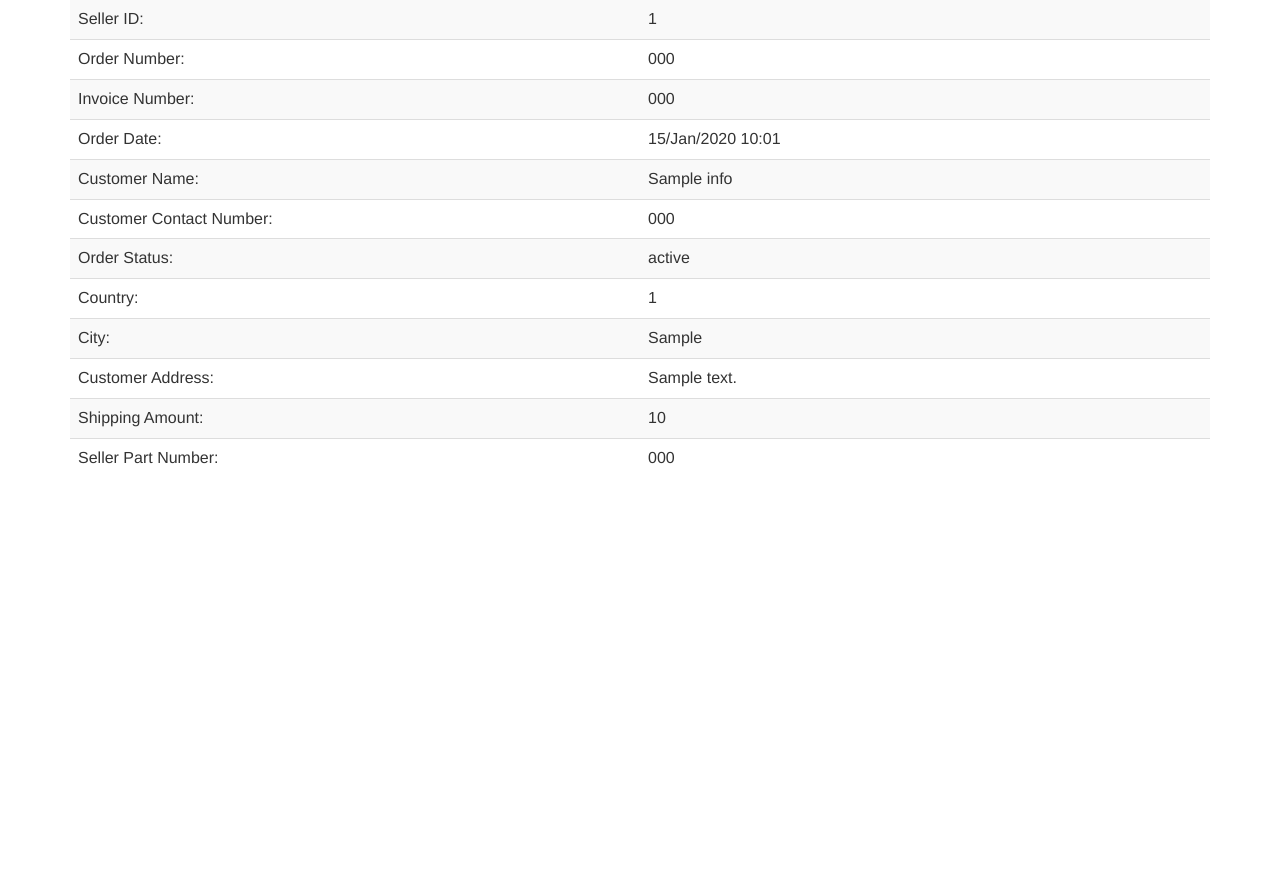
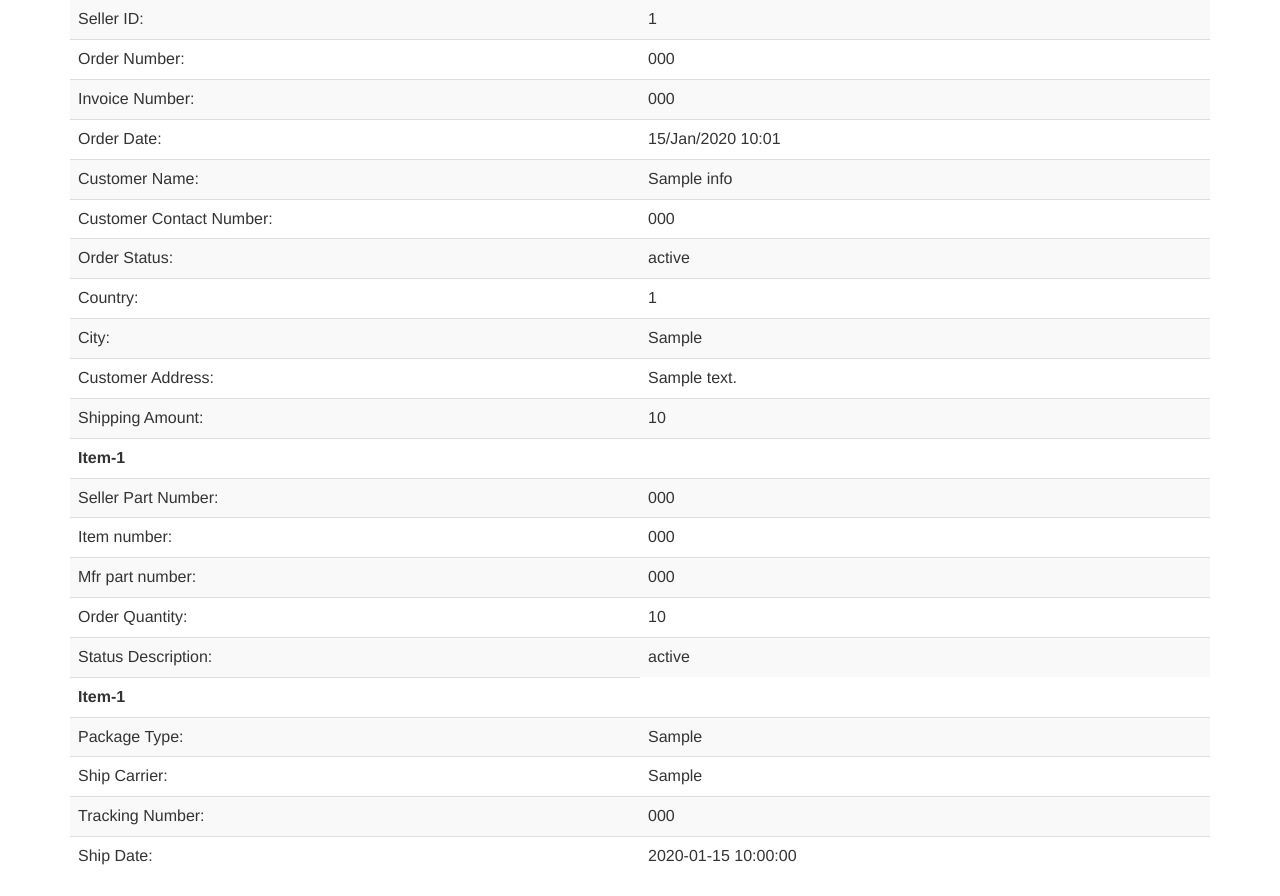
Before and after one commit to muhammadaamir/jetapi, a CodeIgniter app: page /database/index.php/neweggorder/oderDetail/000 in a window 1280 px wide. Shown: the part 283-1179 px from the top of the page. Before the commit the page ends 800 px from the top, so only its background shows below. Run offline with CodeIgniter, Linux system fonts and the light colour scheme; tables that the repository leaves empty or names only in its code hold one stand-in row (values such as "Sample post"); some libraries are stand-ins or nearby versions.

Commit message:
show item detail

```diff
--- a/application/controllers/NewEggOrder.php
+++ b/application/controllers/NewEggOrder.php
@@ -37,7 +37,11 @@ class NewEggOrder extends CI_Controller {
     public function oderDetail($orderId) {
 //        $orderId="101062460";
         $data["results"] = $this->NewEggOrderModel->get_order_detail($orderId);
+        $data['result2'] = $this->NewEggOrderModel->getPackageInfo($orderId);
+//        echo ' <pre>';
 //        print_r($data);
+//        die();
+
         $this->load->view("new_egg_order_detail", $data);
     }
 
--- a/application/models/NewEggOrderModel.php
+++ b/application/models/NewEggOrderModel.php
@@ -10,13 +10,28 @@ class NewEggOrderModel extends CI_Model {
         $this->db->select('*');
         $this->db->from('neweggorders');
         $this->db->join('newegg_item_info', 'neweggorders.order_number = newegg_item_info.order_number');
+        //$this->db->join('newegg_pkg_info', 'neweggorders.order_number = newegg_pkg_info.order_number');
         $this->db->where('neweggorders.order_number', $orderId);
         $query = $this->db->get();
+        //echo $this->db->last_query(); die;
         if ($query->num_rows() > 0) {
             return $query->result();
         }
         return false;
     }
+
+    public function getPackageInfo($orderId){
+        $this->db->select('*');
+        $this->db->from('neweggorders');
+        $this->db->join('newegg_pkg_info', 'neweggorders.order_number = newegg_pkg_info.order_number');
+        $this->db->where('neweggorders.order_number', $orderId);
+        $query = $this->db->get();
+        //echo $this->db->last_query(); die;
+        if ($query->num_rows() > 0) {
+            return $query->result();
+        }
+        return false;
+        }
 
     public function record_count() {
         return $this->db->count_all("neweggorders");
@@ -148,29 +163,14 @@ class NewEggOrderModel extends CI_Model {
             }
         }
         else{
-            for($i=0;$i<count($toShip_details);$i++){
-                $request_fields[$i]=array(
-                    "first_name"    =>$toShip_details[$i]->ship_to_first_name,
-                    "last_name"     =>$toShip_details[$i]->ship_to_last_name,
-                    "contact_number"=>$toShip_details[$i]->customer_phone_number,
-                    "address1"      =>$toShip_details[$i]->address1,
-                    "address2"      =>$toShip_details[$i]->address2,
-                    "city"          =>$toShip_details[$i]->city,
-                    "state"         =>$toShip_details[$i]->state_code,
-                    "zip"           =>$toShip_details[$i]->zip_code,
-                    "country"       =>$toShip_details[$i]->country_code,
-                    "seller_part_number"=>$toShip_details[$i]->seller_part_number,
-                    "ordered_qty"   =>$toShip_details[$i]->ordered_quantity
-                );
+            $request_fields=array();
+            $endpoint="shippingservice/shippinglabel/shippingrequest?sellerid=";
+            $response= $NewEggApi->order_delivery($endpoint,$orderId,$request_fields);
+            if($response){
+                return $response;
             }
-
-            $response= $NewEggApi->order_delivery($orderId,$request_fields);
-            if($response){
-                if(($response[0]["IsSuccess"])=='true')
-                    return $response;
-                else{
-                    return $response[0]["Message"];
-                }
+            else{
+                return $response[0]["Message"];
             }
         }
     }
@@ -205,9 +205,6 @@ class NewEggOrderModel extends CI_Model {
                 $neweggorder["zip_code"]            = $value["ResponseBody"]["OrderInfoList"][0]["ShipToZipCode"];
                 $neweggorder["country_code"]        = $value["ResponseBody"]["OrderInfoList"][0]["ShipToCountryCode"];
                 $neweggorder["ship_service"]        = $value["ResponseBody"]["OrderInfoList"][0]["ShipService"];
-                $neweggorder["ship_to_first_name"]  = $value["ResponseBody"]["OrderInfoList"][0]["ShipToFirstName"];
-                $neweggorder["ship_to_last_name"]   = $value["ResponseBody"]["OrderInfoList"][0]["ShipToLastName"];
-                $neweggorder["ship_to_company"]     = $value["ResponseBody"]["OrderInfoList"][0]["ShipToCompany"];
                 $neweggorder["order_item_amount"]   = $value["ResponseBody"]["OrderInfoList"][0]["OrderItemAmount"];
                 $neweggorder["shipping_amount"]     = $value["ResponseBody"]["OrderInfoList"][0]["ShippingAmount"];
                 $neweggorder["discount_amount"]     = $value["ResponseBody"]["OrderInfoList"][0]["DiscountAmount"];
--- a/application/views/new_egg_order_detail.php
+++ b/application/views/new_egg_order_detail.php
@@ -1,5 +1,5 @@
 <?php
-
+error_reporting(0);
 /*
  * To change this license header, choose License Headers in Project Properties.
  * To change this template file, choose Tools | Templates
@@ -112,14 +112,58 @@
                             <?php echo $results[0]->shipping_amount;?>
                         </td>
                     </tr>
-                    <tr class="row">
-                        <td class="col-sm-6">
-                            Seller Part Number:
-                        </td>
-                        <td class="col-sm-6">
-                            <?php echo $results[0]->seller_part_number;?>
-                        </td>
-                    </tr>
+
+                    <?php $count = 1;
+                        foreach($results as $data) {?>
+                            <tr class="row">
+                            <td colspan='2'><b>Item-<?php echo $count ?></b></td>
+                            </tr>
+                            <tr class="row">
+                                <td> Seller Part Number: </td>
+                                <td><?php echo $data->seller_part_number ;?></td>
+                            </tr>
+                            <tr class="row">
+                                <td>Item number: </td>
+                                <td><?php echo $data->item_number; ?></td>
+                            </tr >
+                            <tr class="row">
+                                <td>Mfr part number: </td>
+                                <td><?php echo $data->mfr_part_number; ?></td>
+                            </tr>
+                            <tr class="row">
+                                <td>Order Quantity: </td>
+                                <td><?php echo $data->ordered_quantity; ?></td>
+                            </tr>
+                            <tr class="row">
+                                <td>Status Description: </td>
+                                <td><?php echo $data->status_description; ?></td>
+                            </tr>
+                    <?php $count++; }  ?>
+
+                    <?php $count = 1;
+                            foreach ($result2 as $data2 ) { ?>
+                            <tr class="row">
+                            <td><b>Item-<?php echo $count ?></b></td>
+                            </tr>
+                            <tr class="row">
+                                <td> Package Type: </td>
+                                <td><?php echo $data2->pkg_type ;?></td>
+                            </tr>
+                              <tr class="row">
+                                <td> Ship Carrier: </td>
+                                <td><?php echo $data2->ship_carrier ;?></td>
+                            </tr>
+                              <tr class="row">
+                                <td> Tracking Number: </td>
+                                <td><?php echo $data2->tracking_number ;?></td>
+                            </tr>
+                              <tr class="row">
+                                <td> Ship Date: </td>
+                                <td><?php echo $data2->ship_date ;?></td>
+                            </tr>
+
+
+                            <?php $count++ ; }?>
 
 
             </table>
```
